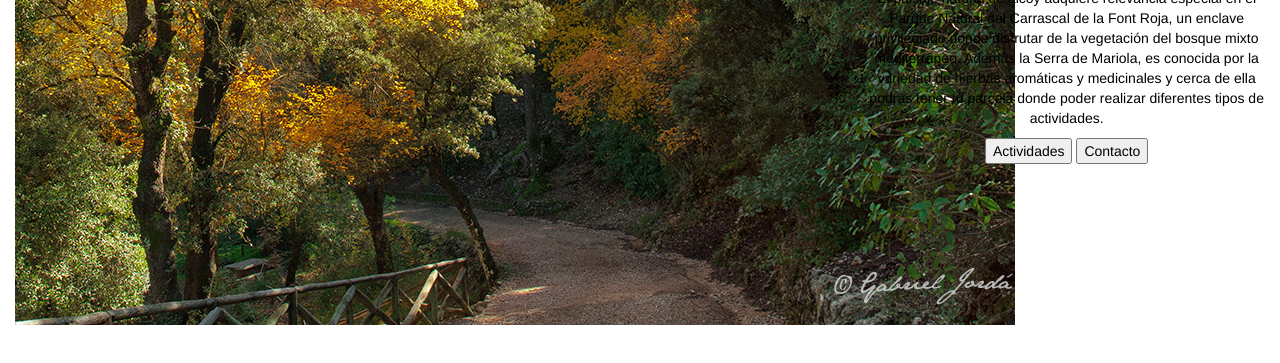
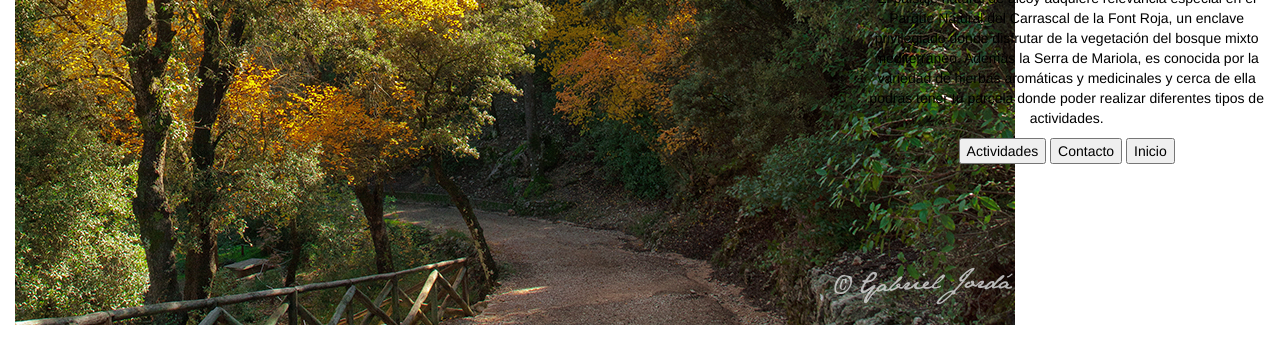
Before and after one commit to Txemalon/Project, a website: page public/paginas/forestal.html in a window 1280 px wide. Shown: the part 319-682 px from the top of the page. Drawn offline with nearby package versions, Linux system fonts and the light colour scheme.

Commit message:
Update forestal.html
nuevo boton

```diff
--- a/public/paginas/forestal.html
+++ b/public/paginas/forestal.html
@@ -49,7 +49,7 @@
           <button onclick="location.href='actividades.html'">Actividades</button>
 
           <button onclick="location.href='contacto.html'">Contacto</button>
-
+<button onclick="location.href='../index.html'">Inicio</button>
 
 
 
```
